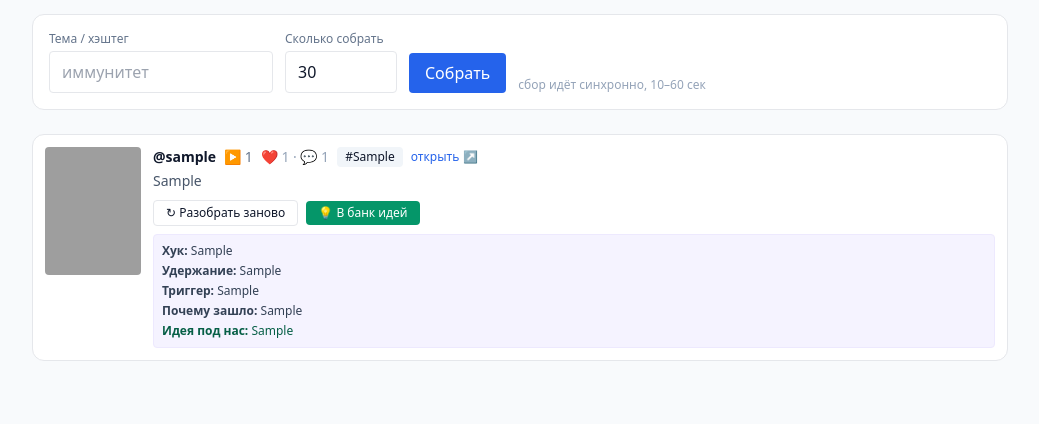
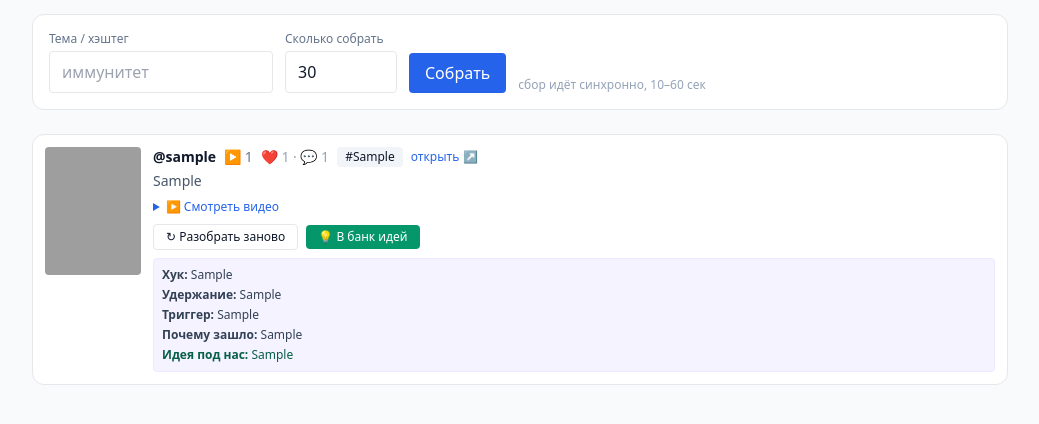
Before and after one commit to powerelix-app/instagram-automation, a FastAPI app: page /recon in a window 1280 px wide. Shown: the part 208-632 px from the top of the page, without its empty margins (120-1159 px from the left). Run offline with FastAPI, Linux system fonts and the light colour scheme; tables that the repository leaves empty hold one stand-in row (values such as "Sample post"); some libraries are stand-ins or nearby versions; grey boxes are pictures that could not be loaded.

Commit message:
feat(content-factory): встроенный видеоплеер в разведке (mp4 из video_url)
Co-Authored-By: Claude Opus 4.8 <noreply@anthropic.com>

```diff
--- a/ig_automation/web/templates/recon.html
+++ b/ig_automation/web/templates/recon.html
@@ -35,6 +35,17 @@
       </div>
       <div class="text-sm text-slate-600 mt-1 line-clamp-2">{{ r.caption }}</div>
 
+      {% if r.video_url %}
+      <details class="mt-2">
+        <summary class="cursor-pointer text-blue-600 text-xs select-none">▶ Смотреть видео</summary>
+        <video controls preload="none" class="mt-2 rounded w-full max-w-[260px] max-h-96 bg-black"
+               {% if r.thumb %}poster="{{ r.thumb }}"{% endif %}>
+          <source src="{{ r.video_url }}" type="video/mp4">
+          Браузер не поддерживает видео — <a href="{{ r.url }}" target="_blank" class="underline">открой в Instagram</a>.
+        </video>
+      </details>
+      {% endif %}
+
       <div class="mt-2 flex gap-2">
         {% if not r.analyzed %}
         <form action="/recon/{{ r.id }}/analyze" method="post"><button class="text-xs bg-violet-600 hover:bg-violet-500 text-white rounded px-3 py-1">🧠 Разобрать хук</button></form>
```
